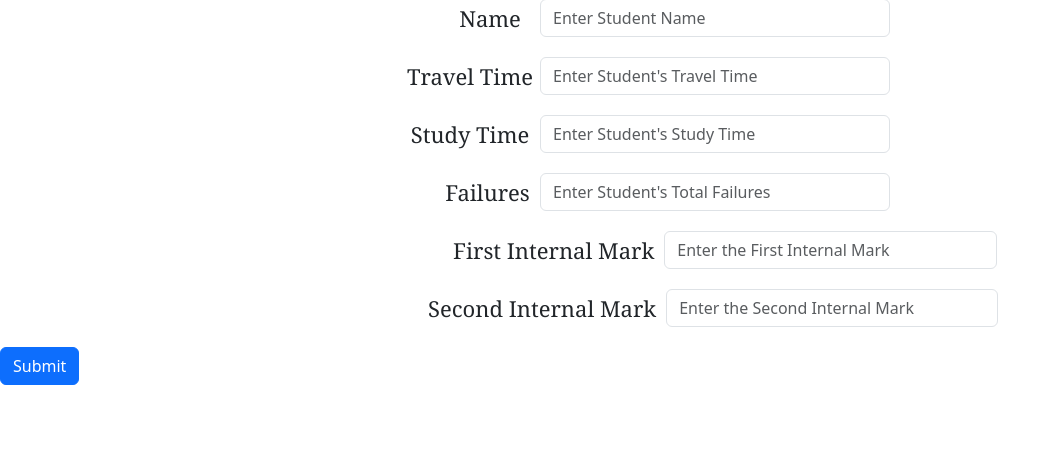
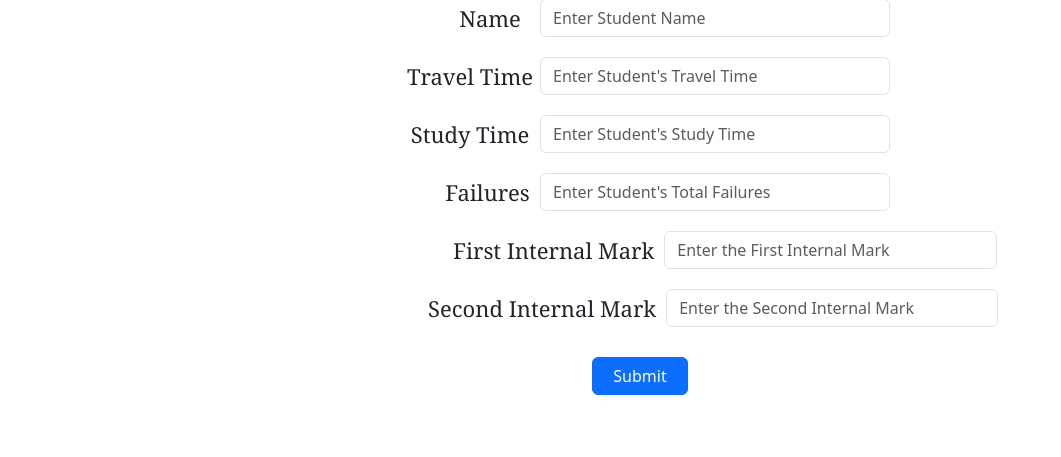
Before and after one commit to SR-005/GradeGaze, a Flask app: page / in a window 1280 px wide. Shown: the part 239-696 px from the top of the page, without its empty margins (0-1061 px from the left). Run offline with Flask 3, Linux system fonts and the light colour scheme.

Commit message:
finished buttons

```diff
--- a/static/style.css
+++ b/static/style.css
@@ -155,3 +155,12 @@
     margin-left: 10px;
     font-family: Cambria, Cochin, Georgia, Times, 'Times New Roman', serif;
 }
+
+.button{
+    text-align: center;
+    margin-top: 30px;
+}
+.btn{
+    padding-left: 20px;
+    padding-right: 20px;
+}
--- a/templates/index.html
+++ b/templates/index.html
@@ -36,7 +36,10 @@
             <label for="secondmark" class="formlabel6">Second Internal Mark</label>
             <input class="form-control" id="secondmark" name="secondmark" placeholder="Enter the Second Internal Mark"/>
         </div>
-        <button type="submit" class="btn btn-primary">Submit</button>
+        <div class="button">
+            <button type="submit" class="btn btn-primary">Submit</button>
+        </div>
+
     </form>
 
 
```
